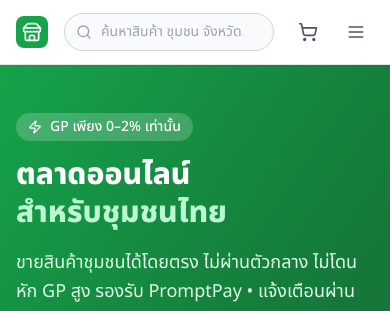
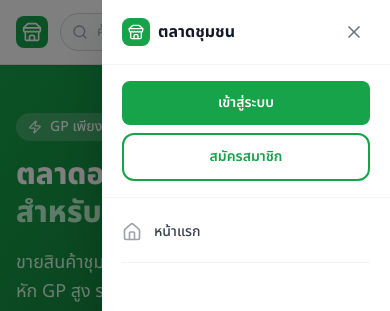
Before and after one commit to Teenoi888/community-marketplace, a Next.js app in the folder apps/web/: page / in a window 390 px wide. Both pictures are taken after a click on the button "เปิดเมนู". Shown: the top 311 px of the page. Built offline with nearby package versions, Linux system fonts and the light colour scheme; no server answers.

Commit message:
fix: mobile responsive nav โ€” hamburger drawer, login/register on mobile, user menu

```diff
--- a/apps/web/src/components/layout/MainNav.tsx
+++ b/apps/web/src/components/layout/MainNav.tsx
@@ -1,6 +1,6 @@
 "use client"
 import Link from "next/link"
-import { ShoppingCart, Search, Bell, Menu, Store, User, LogOut, ChevronDown } from "lucide-react"
+import { ShoppingCart, Search, Bell, Menu, Store, User, LogOut, ChevronDown, X, Home, Package, MessageSquare, ShoppingBag } from "lucide-react"
 import { useState, useRef, useEffect } from "react"
 import { useAuthStore } from "@/lib/store/auth"
 import { useCartStore } from "@/lib/store/cart"
@@ -8,52 +8,58 @@
 
 export function MainNav() {
   const [searchQuery, setSearchQuery] = useState("")
-  const [menuOpen, setMenuOpen] = useState(false)
+  const [dropdownOpen, setDropdownOpen] = useState(false)
+  const [mobileOpen, setMobileOpen] = useState(false)
   const [hasCommunity, setHasCommunity] = useState(false)
-  const menuRef = useRef<HTMLDivElement>(null)
+  const dropdownRef = useRef<HTMLDivElement>(null)
   const { user, setUser, logout } = useAuthStore()
   const cartCount = useCartStore((s) => s.itemCount())
   const [mounted, setMounted] = useState(false)
 
-  // Restore session from localStorage token on mount
+  // Restore session
   useEffect(() => {
     setMounted(true)
     const token = localStorage.getItem("access_token")
     if (token && !user) {
       api.get("/auth/me").then(res => {
         if (res.data?.data) setUser(res.data.data)
-      }).catch(() => {
-        localStorage.removeItem("access_token")
-      })
+      }).catch(() => localStorage.removeItem("access_token"))
     }
   }, [])
 
-  // Check if user already has a community → change top-right button
+  // Check community
   useEffect(() => {
     if (user) {
-      api.get("/communities/my")
-        .then(() => setHasCommunity(true))
-        .catch(() => setHasCommunity(false))
+      api.get("/communities/my").then(() => setHasCommunity(true)).catch(() => setHasCommunity(false))
     } else {
       setHasCommunity(false)
     }
   }, [user])
 
-  // Close dropdown when clicking outside
+  // Close dropdown on outside click
   useEffect(() => {
-    function handleClickOutside(e: MouseEvent) {
-      if (menuRef.current && !menuRef.current.contains(e.target as Node)) {
-        setMenuOpen(false)
+    function handler(e: MouseEvent) {
+      if (dropdownRef.current && !dropdownRef.current.contains(e.target as Node)) setDropdownOpen(false)
     }
-    }
-    document.addEventListener("mousedown", handleClickOutside)
-    return () => document.removeEventListener("mousedown", handleClickOutside)
+    document.addEventListener("mousedown", handler)
+    return () => document.removeEventListener("mousedown", handler)
   }, [])
 
+  // Close mobile menu on route change / resize
+  useEffect(() => {
+    if (mobileOpen) document.body.style.overflow = "hidden"
+    else document.body.style.overflow = ""
+    return () => { document.body.style.overflow = "" }
+  }, [mobileOpen])
+
+  function closeMobile() { setMobileOpen(false) }
+
   return (
+    <>
       <header className="bg-white border-b border-gray-200 sticky top-0 z-50 shadow-sm">
         <div className="max-w-7xl mx-auto px-4 sm:px-6 lg:px-8">
-        <div className="flex items-center gap-4 h-16">
+          <div className="flex items-center gap-3 h-16">
+
             {/* Logo */}
             <Link href="/" className="flex items-center gap-2 flex-shrink-0">
               <div className="w-8 h-8 bg-primary-600 rounded-lg flex items-center justify-center">
@@ -63,80 +69,198 @@
             </Link>
 
             {/* Search */}
-          <div className="flex-1 max-w-xl">
+            <div className="flex-1">
               <div className="relative">
                 <Search className="absolute left-3 top-1/2 -translate-y-1/2 w-4 h-4 text-gray-400" />
                 <input
                   type="search"
                   placeholder="ค้นหาสินค้า ชุมชน จังหวัด..."
                   value={searchQuery}
-                onChange={(e) => setSearchQuery(e.target.value)}
-                className="w-full pl-9 pr-4 py-2 border border-gray-300 rounded-full text-sm focus:outline-none focus:ring-2 focus:ring-primary-500 focus:border-transparent bg-gray-50"
+                  onChange={e => setSearchQuery(e.target.value)}
+                  className="w-full pl-9 pr-4 py-2 border border-gray-300 rounded-full text-sm focus:outline-none focus:ring-2 focus:ring-primary-500 bg-gray-50"
                 />
               </div>
             </div>
 
-          {/* Actions */}
-          <div className="flex items-center gap-3">
+            {/* Desktop actions */}
+            <div className="hidden sm:flex items-center gap-3">
               <Link href="/cart" className="relative p-2 text-gray-600 hover:text-gray-900">
                 <ShoppingCart className="w-5 h-5" />
                 {mounted && cartCount > 0 && (
                   <span className="absolute top-0 right-0 w-4 h-4 bg-red-500 text-white text-xs rounded-full flex items-center justify-center">{cartCount > 99 ? "99+" : cartCount}</span>
                 )}
               </Link>
-            <Link href="/notifications" className="p-2 text-gray-600 hover:text-gray-900 hidden sm:block">
+              <Link href="/notifications" className="p-2 text-gray-600 hover:text-gray-900">
                 <Bell className="w-5 h-5" />
               </Link>
+
               {user ? (
-              <div ref={menuRef} className="relative hidden sm:block">
+                <>
+                  <div ref={dropdownRef} className="relative">
                     <button
-                  onClick={() => setMenuOpen(!menuOpen)}
+                      onClick={() => setDropdownOpen(!dropdownOpen)}
                       className="flex items-center gap-2 px-3 py-1.5 rounded-full border border-gray-200 hover:bg-gray-50 text-sm font-medium text-gray-700"
                     >
                       <div className="w-6 h-6 bg-primary-600 rounded-full flex items-center justify-center">
                         <User className="w-3.5 h-3.5 text-white" />
                       </div>
-                  <span className="max-w-[120px] truncate">{user.name}</span>
+                      <span className="max-w-[100px] truncate">{user.name}</span>
                       <ChevronDown className="w-3.5 h-3.5 text-gray-400" />
                     </button>
-                {menuOpen && (
+                    {dropdownOpen && (
                       <div className="absolute right-0 mt-2 w-52 bg-white border border-gray-200 rounded-xl shadow-lg py-1 z-50">
-                    <Link href="/orders" onClick={() => setMenuOpen(false)} className="flex items-center gap-2 px-4 py-2 text-sm text-gray-700 hover:bg-gray-50">
-                      <ShoppingCart className="w-4 h-4" />คำสั่งซื้อของฉัน
+                        <Link href="/orders" onClick={() => setDropdownOpen(false)} className="flex items-center gap-2 px-4 py-2.5 text-sm text-gray-700 hover:bg-gray-50">
+                          <ShoppingBag className="w-4 h-4" /> คำสั่งซื้อของฉัน
                         </Link>
-                    <Link href="/dashboard" onClick={() => setMenuOpen(false)} className="flex items-center gap-2 px-4 py-2 text-sm text-gray-700 hover:bg-gray-50">
-                      <Store className="w-4 h-4" />จัดการร้านค้า
+                        <Link href="/dashboard" onClick={() => setDropdownOpen(false)} className="flex items-center gap-2 px-4 py-2.5 text-sm text-gray-700 hover:bg-gray-50">
+                          <Store className="w-4 h-4" /> จัดการร้านค้า
                         </Link>
                         {hasCommunity && (
-                      <Link href="/my-community" onClick={() => setMenuOpen(false)} className="flex items-center gap-2 px-4 py-2 text-sm text-gray-700 hover:bg-gray-50">
-                        <Store className="w-4 h-4 text-primary-600" />ชุมชนของฉัน
+                          <Link href="/my-community" onClick={() => setDropdownOpen(false)} className="flex items-center gap-2 px-4 py-2.5 text-sm text-gray-700 hover:bg-gray-50">
+                            <Home className="w-4 h-4 text-primary-600" /> ชุมชนของฉัน
                           </Link>
                         )}
                         <div className="border-t border-gray-100 my-1" />
                         <button
-                      onClick={() => { logout(); setMenuOpen(false) }}
-                      className="flex items-center gap-2 px-4 py-2 text-sm text-red-600 hover:bg-red-50 w-full text-left"
+                          onClick={() => { logout(); setDropdownOpen(false) }}
+                          className="flex items-center gap-2 px-4 py-2.5 text-sm text-red-600 hover:bg-red-50 w-full text-left"
                         >
-                      <LogOut className="w-4 h-4" />ออกจากระบบ
+                          <LogOut className="w-4 h-4" /> ออกจากระบบ
                         </button>
                       </div>
                     )}
                   </div>
+                  <Link
+                    href={hasCommunity ? "/my-community" : "/register-community"}
+                    className="btn-outline text-sm"
+                  >
+                    {hasCommunity ? "ชุมชนของฉัน" : "เปิดร้านชุมชน"}
+                  </Link>
+                </>
               ) : (
-              <Link href="/login" className="btn-primary text-sm hidden sm:block">เข้าสู่ระบบ</Link>
+                <>
+                  <Link href="/login" className="btn-primary text-sm">เข้าสู่ระบบ</Link>
+                  <Link href="/register" className="btn-outline text-sm">สมัครสมาชิก</Link>
+                </>
               )}
-            {/* Top-right button: "ชุมชนของฉัน" if has community, "เปิดร้านชุมชน" if not */}
-            {user && hasCommunity ? (
-              <Link href="/my-community" className="btn-outline text-sm hidden lg:block">ชุมชนของฉัน</Link>
-            ) : (
-              <Link href="/register-community" className="btn-outline text-sm hidden lg:block">เปิดร้านชุมชน</Link>
+            </div>
+
+            {/* Mobile: Cart + Hamburger */}
+            <div className="flex sm:hidden items-center gap-2">
+              <Link href="/cart" className="relative p-2 text-gray-600">
+                <ShoppingCart className="w-5 h-5" />
+                {mounted && cartCount > 0 && (
+                  <span className="absolute top-0 right-0 w-4 h-4 bg-red-500 text-white text-xs rounded-full flex items-center justify-center">{cartCount > 99 ? "99+" : cartCount}</span>
                 )}
-            <button className="p-2 text-gray-600 sm:hidden">
+              </Link>
+              <button
+                onClick={() => setMobileOpen(true)}
+                className="p-2 text-gray-600 hover:text-gray-900 hover:bg-gray-100 rounded-lg"
+                aria-label="เปิดเมนู"
+              >
                 <Menu className="w-5 h-5" />
               </button>
             </div>
+
           </div>
         </div>
       </header>
+
+      {/* ── Mobile Drawer ── */}
+      {mobileOpen && (
+        <div className="fixed inset-0 z-[100] sm:hidden">
+          {/* Backdrop */}
+          <div className="absolute inset-0 bg-black/50" onClick={closeMobile} />
+
+          {/* Panel */}
+          <div className="absolute right-0 top-0 bottom-0 w-72 bg-white shadow-2xl flex flex-col">
+            {/* Header */}
+            <div className="flex items-center justify-between px-5 py-4 border-b border-gray-100">
+              <div className="flex items-center gap-2">
+                <div className="w-7 h-7 bg-primary-600 rounded-lg flex items-center justify-center">
+                  <Store className="w-4 h-4 text-white" />
+                </div>
+                <span className="font-bold text-gray-900">ตลาดชุมชน</span>
+              </div>
+              <button onClick={closeMobile} className="p-1.5 text-gray-500 hover:bg-gray-100 rounded-lg">
+                <X className="w-5 h-5" />
+              </button>
+            </div>
+
+            {/* User info or Login */}
+            {user ? (
+              <div className="px-5 py-4 bg-primary-50 border-b border-gray-100">
+                <div className="flex items-center gap-3">
+                  <div className="w-10 h-10 bg-primary-600 rounded-full flex items-center justify-center">
+                    <User className="w-5 h-5 text-white" />
+                  </div>
+                  <div>
+                    <p className="font-semibold text-gray-900">{user.name}</p>
+                    <p className="text-xs text-gray-500">{user.email || user.phone}</p>
+                  </div>
+                </div>
+              </div>
+            ) : (
+              <div className="px-5 py-4 border-b border-gray-100 space-y-2">
+                <Link href="/login" onClick={closeMobile}
+                  className="block w-full text-center btn-primary py-3 text-sm font-semibold">
+                  เข้าสู่ระบบ
+                </Link>
+                <Link href="/register" onClick={closeMobile}
+                  className="block w-full text-center py-3 text-sm font-semibold border-2 border-primary-600 text-primary-600 rounded-xl hover:bg-primary-50 transition-colors">
+                  สมัครสมาชิก
+                </Link>
+              </div>
+            )}
+
+            {/* Nav links */}
+            <nav className="flex-1 overflow-y-auto py-3">
+              <Link href="/" onClick={closeMobile} className="flex items-center gap-3 px-5 py-3 text-gray-700 hover:bg-gray-50 active:bg-gray-100 text-sm font-medium">
+                <Home className="w-5 h-5 text-gray-400" /> หน้าแรก
+              </Link>
+              {user && (
+                <>
+                  <Link href="/orders" onClick={closeMobile} className="flex items-center gap-3 px-5 py-3 text-gray-700 hover:bg-gray-50 active:bg-gray-100 text-sm font-medium">
+                    <ShoppingBag className="w-5 h-5 text-gray-400" /> คำสั่งซื้อของฉัน
+                  </Link>
+                  <Link href="/dashboard" onClick={closeMobile} className="flex items-center gap-3 px-5 py-3 text-gray-700 hover:bg-gray-50 active:bg-gray-100 text-sm font-medium">
+                    <Package className="w-5 h-5 text-gray-400" /> จัดการร้านค้า
+                  </Link>
+                  <Link href="/chat" onClick={closeMobile} className="flex items-center gap-3 px-5 py-3 text-gray-700 hover:bg-gray-50 active:bg-gray-100 text-sm font-medium">
+                    <MessageSquare className="w-5 h-5 text-gray-400" /> แชท
+                  </Link>
+                  {hasCommunity && (
+                    <Link href="/my-community" onClick={closeMobile} className="flex items-center gap-3 px-5 py-3 text-gray-700 hover:bg-gray-50 active:bg-gray-100 text-sm font-medium">
+                      <Store className="w-5 h-5 text-primary-500" /> ชุมชนของฉัน
+                    </Link>
+                  )}
+                </>
+              )}
+
+              <div className="mx-5 my-2 border-t border-gray-100" />
+
+              {user ? (
+                <>
+                  <Link
+                    href={hasCommunity ? "/my-community" : "/register-community"}
+                    onClick={closeMobile}
+                    className="mx-5 mt-2 flex items-center justify-center gap-2 py-3 bg-primary-600 text-white font-semibold rounded-xl text-sm hover:bg-primary-700 transition-colors"
+                  >
+                    <Store className="w-4 h-4" />
+                    {hasCommunity ? "ชุมชนของฉัน" : "เปิดร้านชุมชน"}
+                  </Link>
+                  <button
+                    onClick={() => { logout(); closeMobile() }}
+                    className="flex items-center gap-3 px-5 py-3 text-red-600 hover:bg-red-50 w-full text-left text-sm font-medium mt-1"
+                  >
+                    <LogOut className="w-5 h-5" /> ออกจากระบบ
+                  </button>
+                </>
+              ) : null}
+            </nav>
+          </div>
+        </div>
+      )}
+    </>
   )
 }
```
Lines whose indentation alone changed are shown as unchanged.
